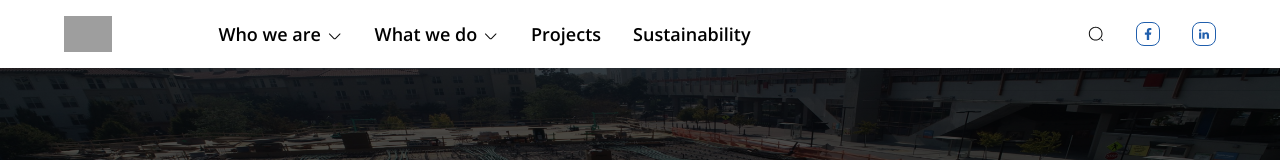
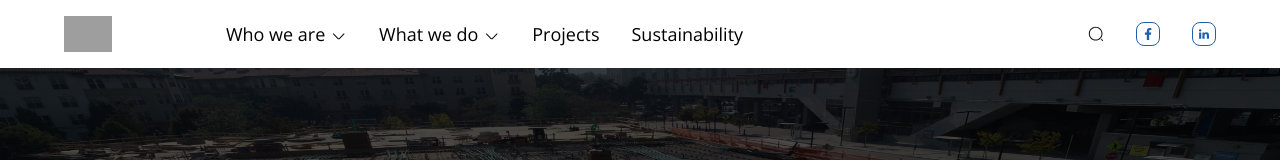
Before and after one commit to paddinghq/gasfleet-website-new, a Nuxt app: page /ourteam in a window 1280 px wide. Shown: the top 160 px of the page. Built offline with nearby package versions, Linux system fonts and the light colour scheme; grey boxes are pictures that could not be loaded.

Commit message:
adding changes to header

```diff
--- a/components/Header.vue
+++ b/components/Header.vue
@@ -49,7 +49,7 @@ const toggleDropdown2 = () => {
             "
           >
             <span
-              class="sans text-lg"
+              class="sans text-lg font-light"
               :class="{ 'text-[#205FAD]': isDropdownOpen1 }"
               >Who we are</span
             >
@@ -124,7 +124,7 @@ const toggleDropdown2 = () => {
             "
           >
             <span
-              class="sans text-lg"
+              class="sans text-lg font-light"
               :class="{ 'text-[#205FAD]': isDropdownOpen2 }"
               >What we do</span
             >
@@ -216,7 +216,7 @@ const toggleDropdown2 = () => {
         >
           <NuxtLink
             to="projects"
-            class="sans text-lg active:text-[#205FAD] hover:text-[#205FAD]"
+            class="sans text-lg active:text-[#205FAD] hover:text-[#205FAD] font-light"
             >Projects</NuxtLink
           >
         </button>
@@ -229,7 +229,7 @@ const toggleDropdown2 = () => {
         >
           <NuxtLink
             to="sustainability"
-            class="sans text-lg active:text-[#205FAD] hover:text-[#205FAD]"
+            class="sans text-lg active:text-[#205FAD] hover:text-[#205FAD] font-light"
             >Sustainability
           </NuxtLink>
         </button>
```
